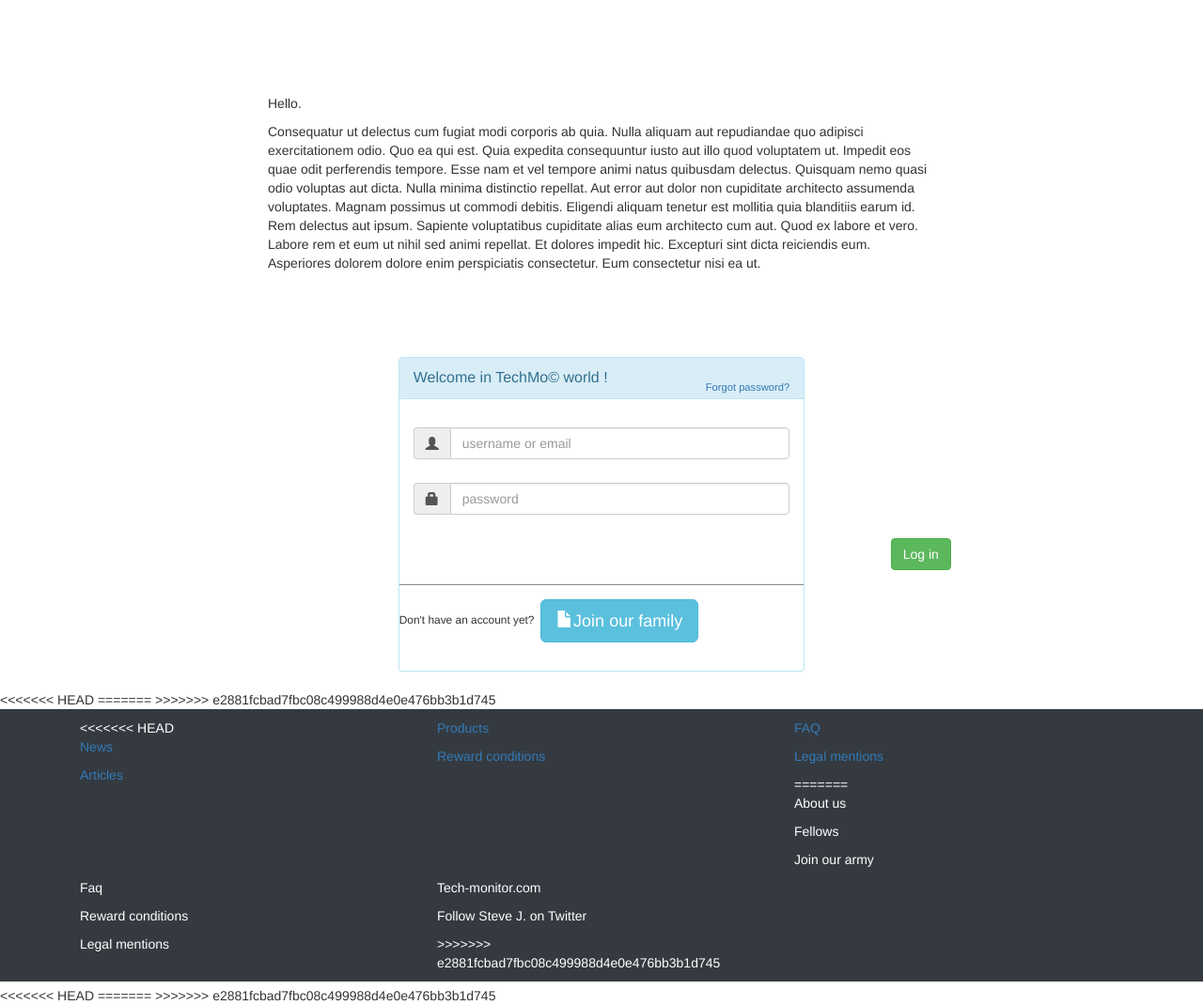
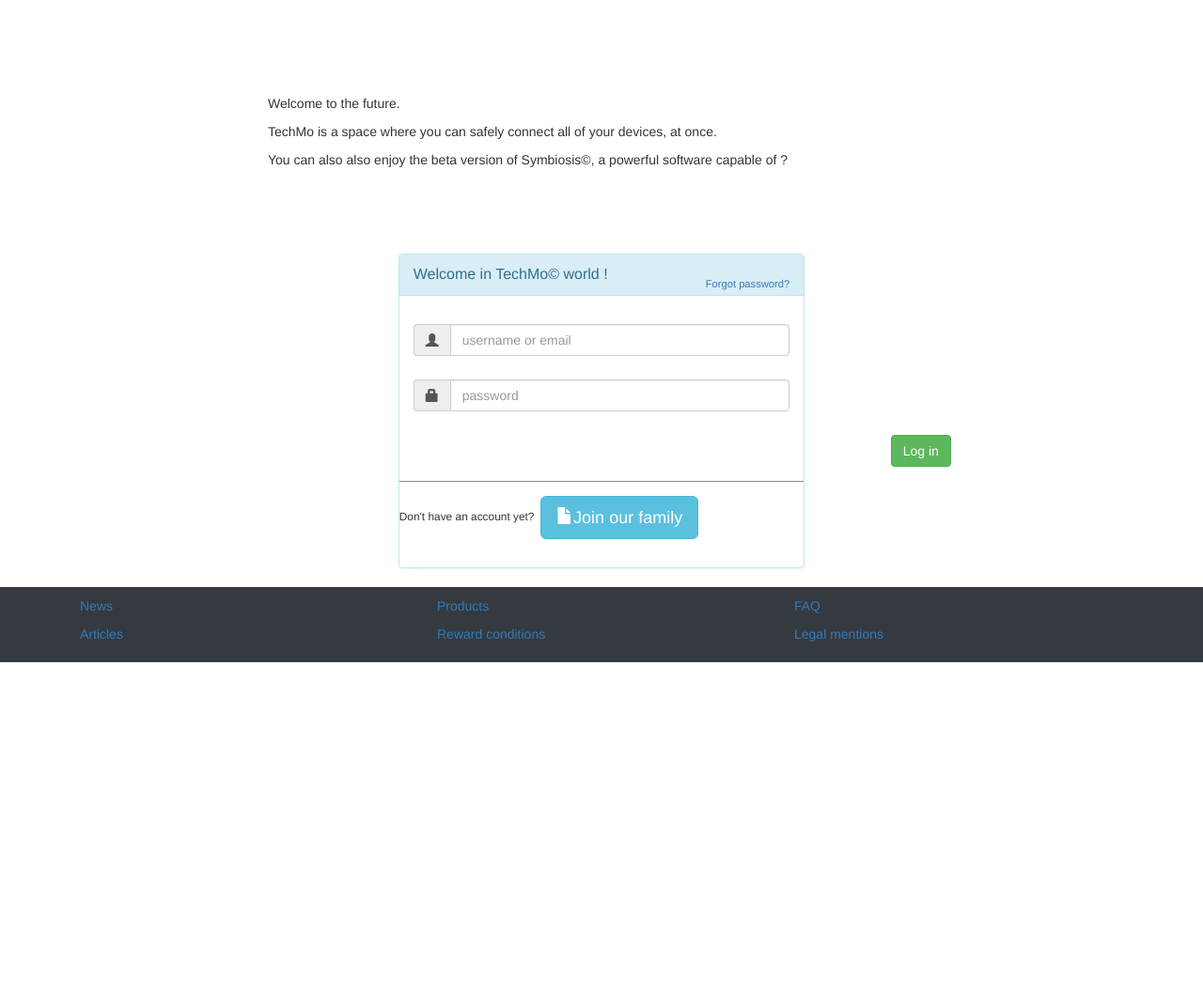
Before and after one commit to TheRealBarenziah/TechMonitor, a plain HTML site: page diy.html in a window 1280 px wide. Shown: the part 62-1132 px from the top of the page at 94% size. After the commit the page ends 800 px from the top, so only its background shows below. Drawn offline with nearby package versions, Linux system fonts and the light colour scheme.

Commit message:
Le commit du matin.

```diff
--- a/diy.html
+++ b/diy.html
@@ -58,19 +58,12 @@
         <div class="mainbox justify-content-center mx-auto col-8">
         <section id="DIY" style="margin-top:10vh">
             <article>
-                <p>Hello.</p>
+                <p>Welcome to the future.</p>
                 <p>
-                    Consequatur ut delectus cum fugiat modi corporis ab quia. Nulla aliquam aut repudiandae quo adipisci
-                    exercitationem odio. Quo ea qui est. Quia expedita consequuntur iusto aut illo quod voluptatem ut.
-                    Impedit eos quae odit perferendis tempore. Esse nam et vel tempore animi natus quibusdam delectus.
-                    Quisquam nemo quasi odio voluptas aut dicta. Nulla minima distinctio repellat. Aut error aut dolor
-                    non cupiditate architecto assumenda voluptates. Magnam possimus ut commodi debitis. Eligendi aliquam
-                    tenetur est mollitia quia blanditiis earum id.
-                    Rem delectus aut ipsum. Sapiente voluptatibus cupiditate alias eum architecto cum aut. Quod ex
-                    labore et vero. Labore rem et eum ut nihil sed animi repellat. Et dolores impedit hic.
-                    Excepturi sint dicta reiciendis eum. Asperiores dolorem dolore enim perspiciatis consectetur. Eum
-                    consectetur nisi ea ut.
+                    TechMo is a space where you can safely connect all of your devices, at once.
+
                 </p>
+                <p>You can also also enjoy the beta version of Symbiosis&copy;, a powerful software capable of ?</p>
             </article>
         </section>
     </div>
@@ -124,18 +117,13 @@
             </div>
         </section>
     </div>
-<<<<<<< HEAD
-    <!-- NEW FOOTER -->
-=======
     <!-- Radoudou FOOTER -->
->>>>>>> e2881fcbad7fbc08c499988d4e0e476bb3b1d745
     <footer>
         <footer>
             <div class="p-3 mb-2 bg-dark text-white">
                 <div class="container">
                     <div class="row">
                         <div class="col-4">
-<<<<<<< HEAD
                             <P><a href="techmonitor/news.html">News</a></P>
                             <P><a href="techmonitor/articles.html">Articles</a></P>
                             <!-- Facebook Icon ? -->
@@ -149,20 +137,6 @@
                             <p><a href="techmonitor/FAQ.html">FAQ</p></a>
                             <p><a href="techmonitor/legalmentions.html">Legal mentions</a></p>
                             <!-- Instagram Icon?  -->
-=======
-                            <P>About us</P>
-                            <P>Fellows</P>
-                            <P>Join our army</P>
-                        </div>
-                        <div class="col-4">
-                            <P>Faq</P>
-                            <P>Reward conditions</P>
-                            <P>Legal mentions</P>
-                        </div>
-                        <div class="col-4">
-                            <p>Tech-monitor.com</p>
-                            <p>Follow Steve J. on Twitter</p>
->>>>>>> e2881fcbad7fbc08c499988d4e0e476bb3b1d745
                         </div>
                     </div>
                 </div>
@@ -170,8 +144,4 @@
         </footer>
     </footer>
 </body>
-<<<<<<< HEAD
 </html>
-=======
-</html>
->>>>>>> e2881fcbad7fbc08c499988d4e0e476bb3b1d745
```
